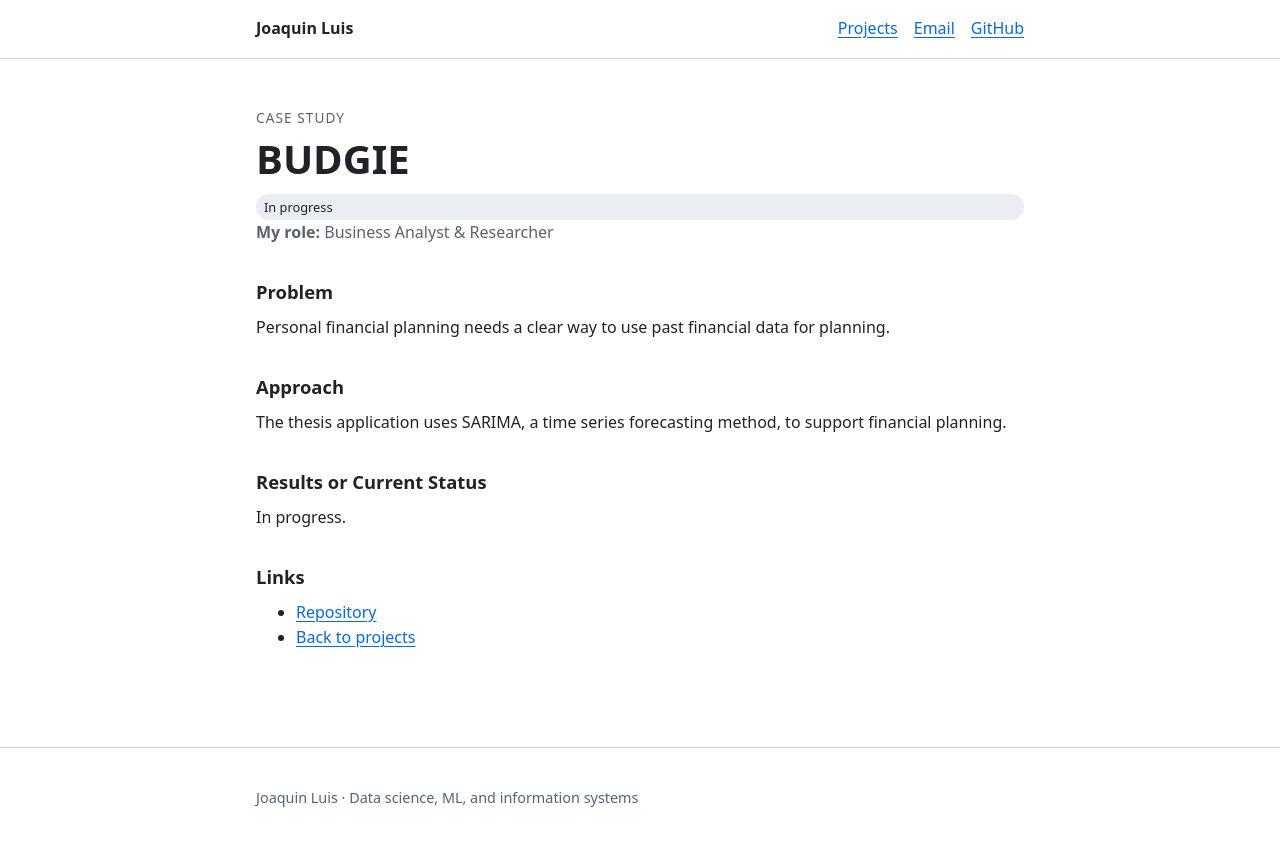
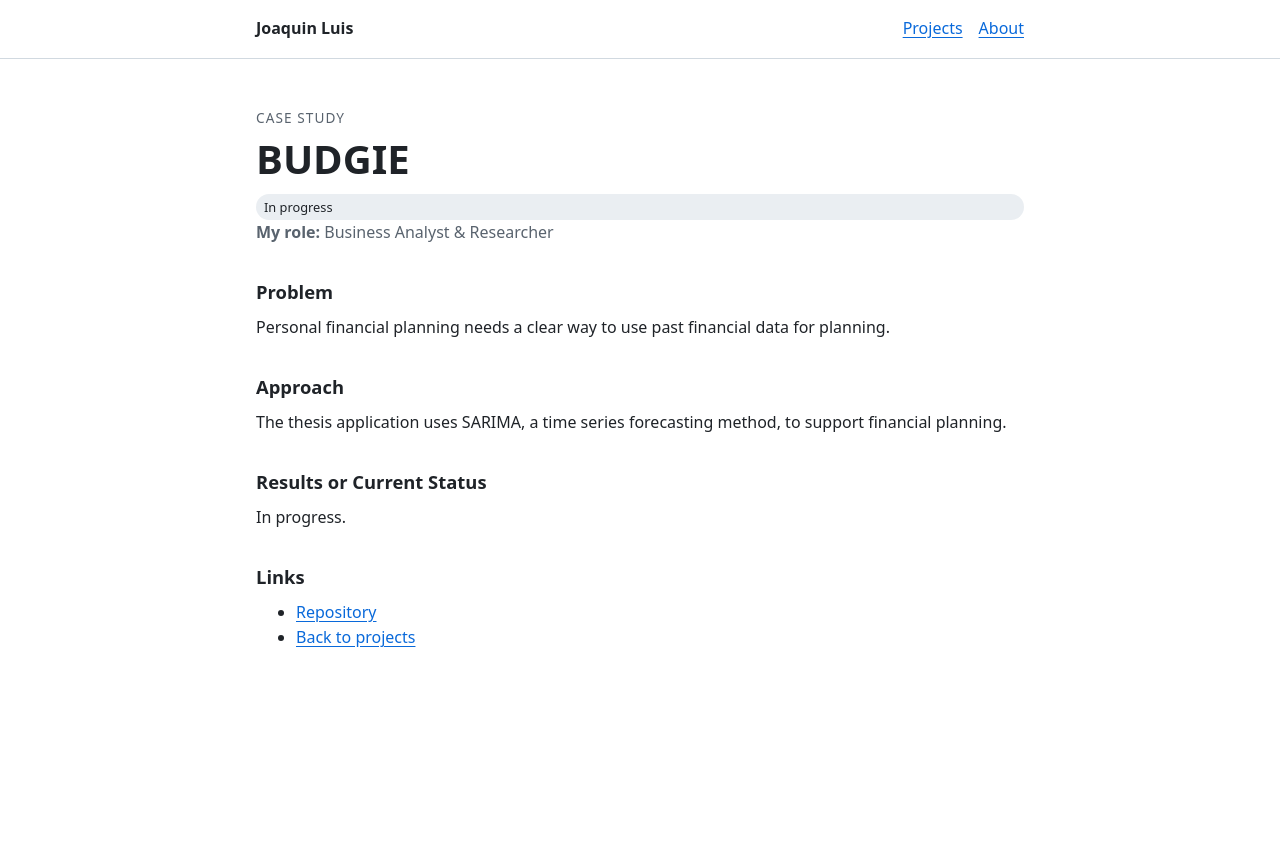
Before and after one commit to JoaquinLuisGuevarra96/JoaquinLuisGuevarra96.github.io, a plain HTML site: page projects/budgie.html in a window 1280 px wide. After the commit the page ends 800 px from the top, so only its background shows below. Drawn offline with Linux system fonts and the light colour scheme.

Commit message:
refactor: simplify navigation and footer

```diff
--- a/projects/budgie.html
+++ b/projects/budgie.html
@@ -15,8 +15,7 @@
       <a class="site-title" href="../index.html">Joaquin Luis</a>
       <nav class="site-nav" aria-label="Primary">
         <a href="../index.html#projects">Projects</a>
-        <a href="mailto:joaquinluis.guevarra.96+portfolio@gmail.com">Email</a>
-        <a href="https://github.com/JoaquinLuisGuevarra96">GitHub</a>
+        <a href="../index.html#about">About</a>
       </nav>
     </div>
   </header>
@@ -54,11 +53,5 @@
       </section>
     </article>
   </main>
-
-  <footer class="site-footer">
-    <div class="wrap">
-      <p>Joaquin Luis · Data science, ML, and information systems</p>
-    </div>
-  </footer>
 </body>
 </html>
--- a/style.css
+++ b/style.css
@@ -243,14 +243,6 @@ a:hover {
   margin: 0;
 }
 
-.site-footer {
-  margin-top: 3rem;
-  padding-block: 1.5rem;
-  border-top: 1px solid var(--border);
-  color: var(--muted);
-  font-size: 0.9rem;
-}
-
 @media (max-width: 32rem) {
   .skills div {
     grid-template-columns: 1fr;
```
Also changed, not shown: index.html (+1 -8 lines), projects/floriograph.html (+1 -8 lines), projects/sarisarify.html (+1 -8 lines).
